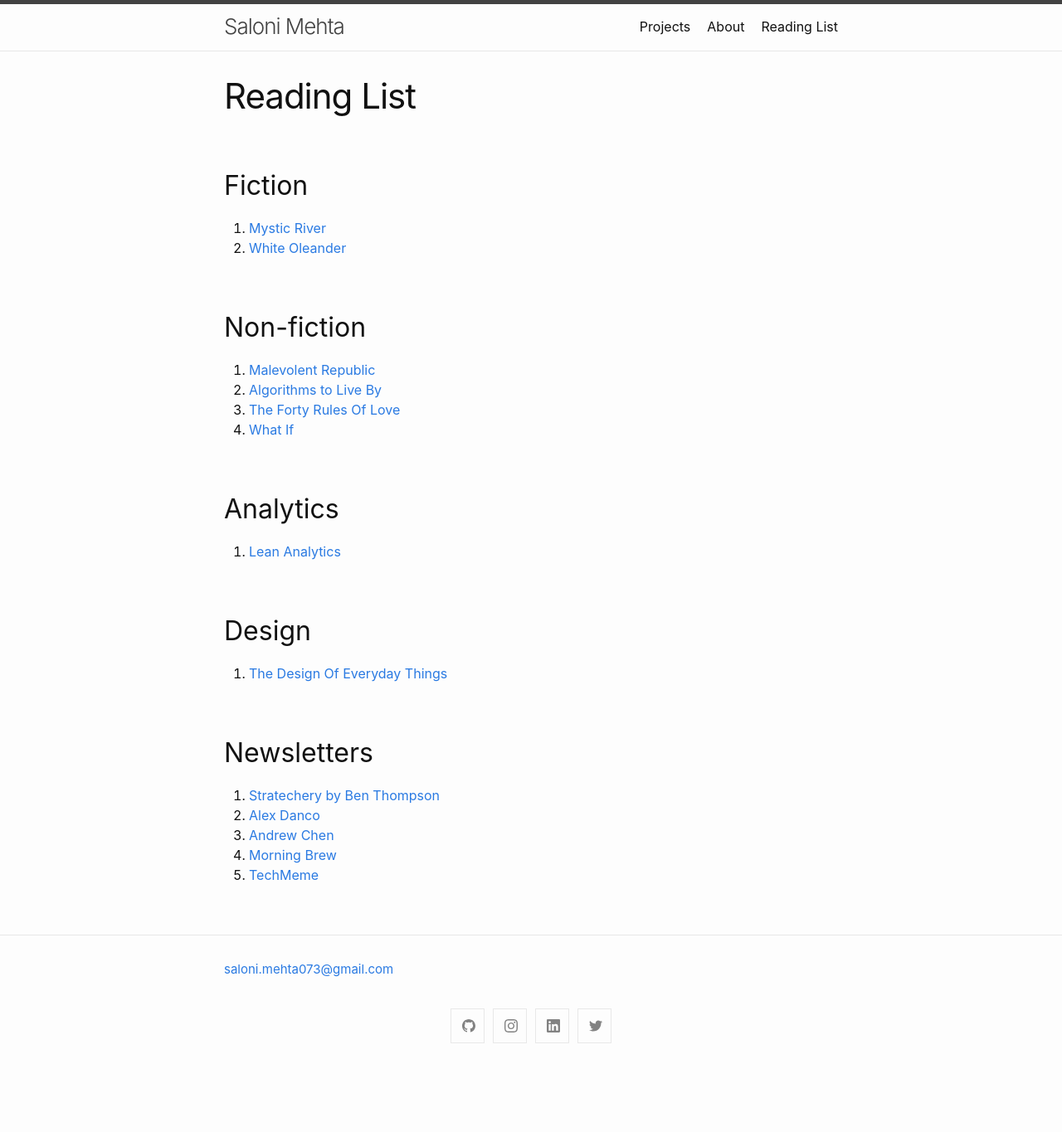
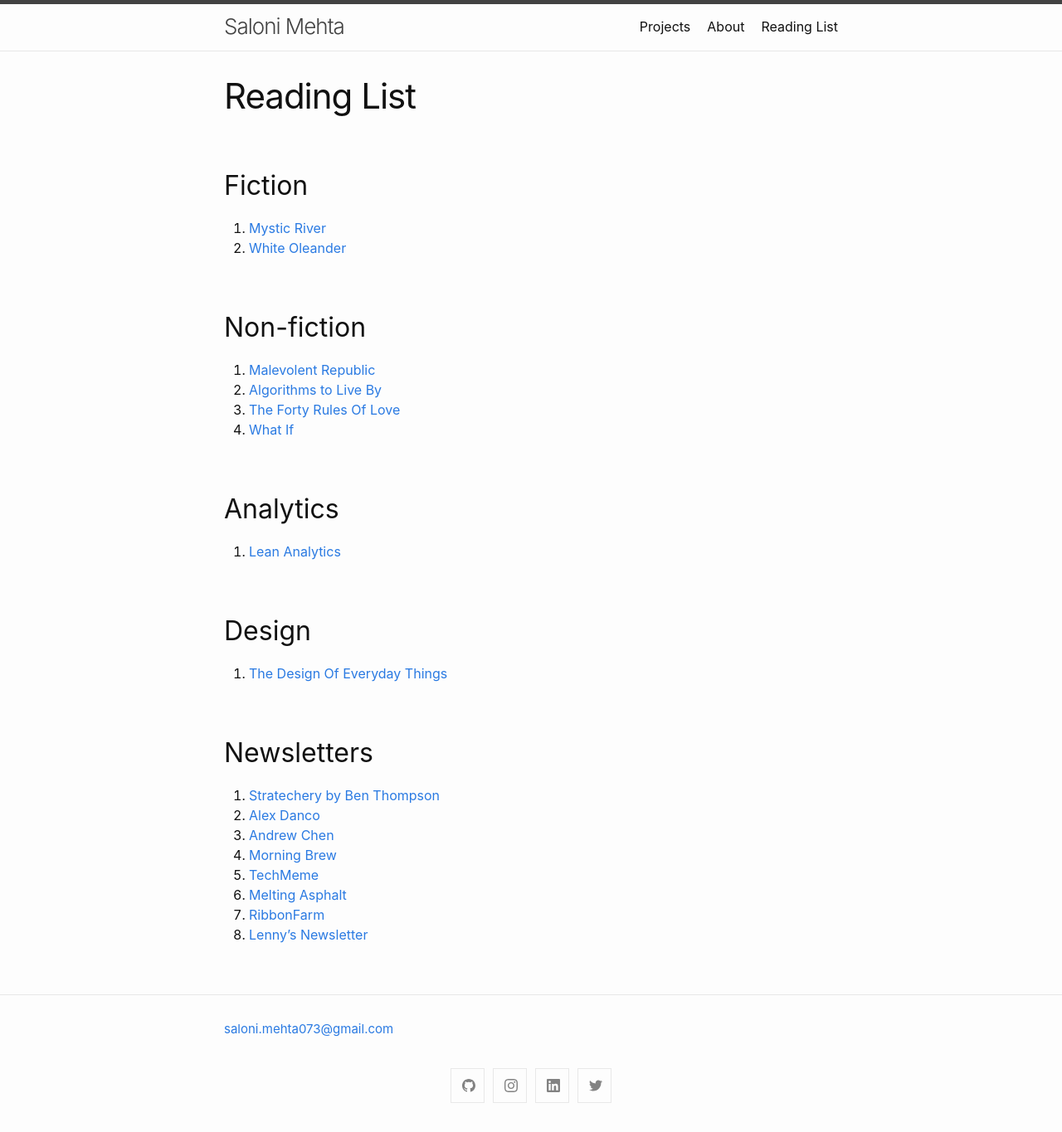
Before and after one commit to salonimehta073/mydoctheme, a Jekyll site: the page built from reading-list.md, in a window 1280 px wide. Shown: the whole page at 83% size. Built offline with Jekyll 4.4.1, drawn with Linux system fonts in a browser that asks for light colours; before the commit the page ends 1293 px from its top, so only the background shows below that.

Commit message:
Update reading-list.md

```diff
--- a/reading-list.md
+++ b/reading-list.md
@@ -33,3 +33,6 @@ permalink: /reading-list/
 3. [Andrew Chen](https://andrewchen.co/)
 4. [Morning Brew](https://www.morningbrew.com/)
 5. [TechMeme](https://www.techmeme.com/)
+6. [Melting Asphalt](https://meltingasphalt.com/)
+7. [RibbonFarm](www.ribbonfarm.com)
+8. [Lenny's Newsletter](https://www.lennyrachitsky.com/)
```
